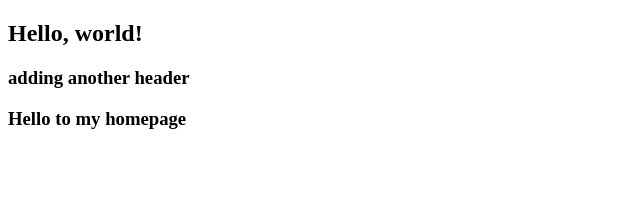
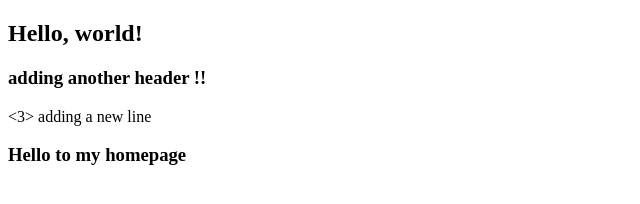
Before and after one commit to MahdiOuzzane/demo, a plain HTML site: page index.html in a window 1280 px wide. Shown: the whole page, without its empty margins (0-640 px from the left). Drawn offline with Linux system fonts and the light colour scheme.

Commit message:
adding a new line

```diff
--- a/index.html
+++ b/index.html
@@ -8,7 +8,8 @@
 </head>
 <body>
     <H2>Hello, world!</H2>
-    <h3>adding another header </h3>
+    <h3>adding another header !!</h3>
+    <3> adding a new line </h3>
     <h3>Hello to my homepage</h3>
 </body>
 </html>
```
